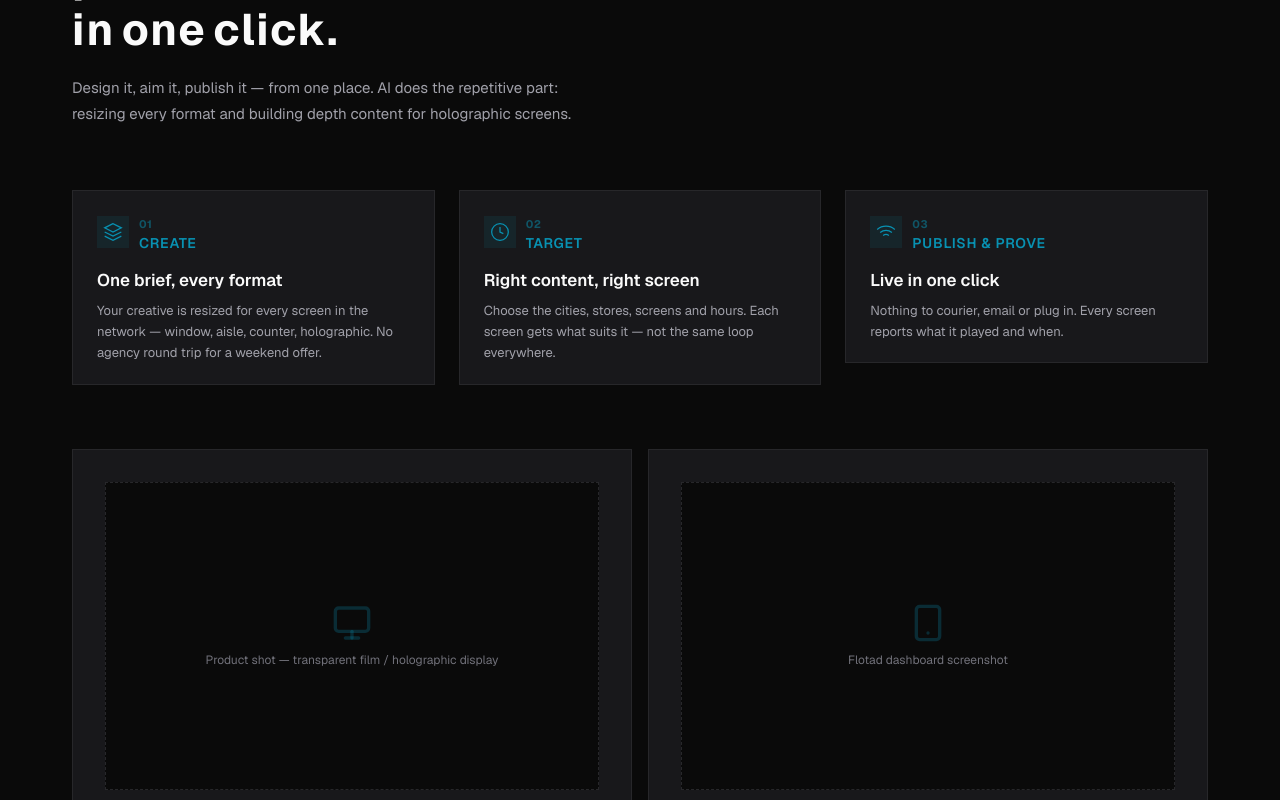
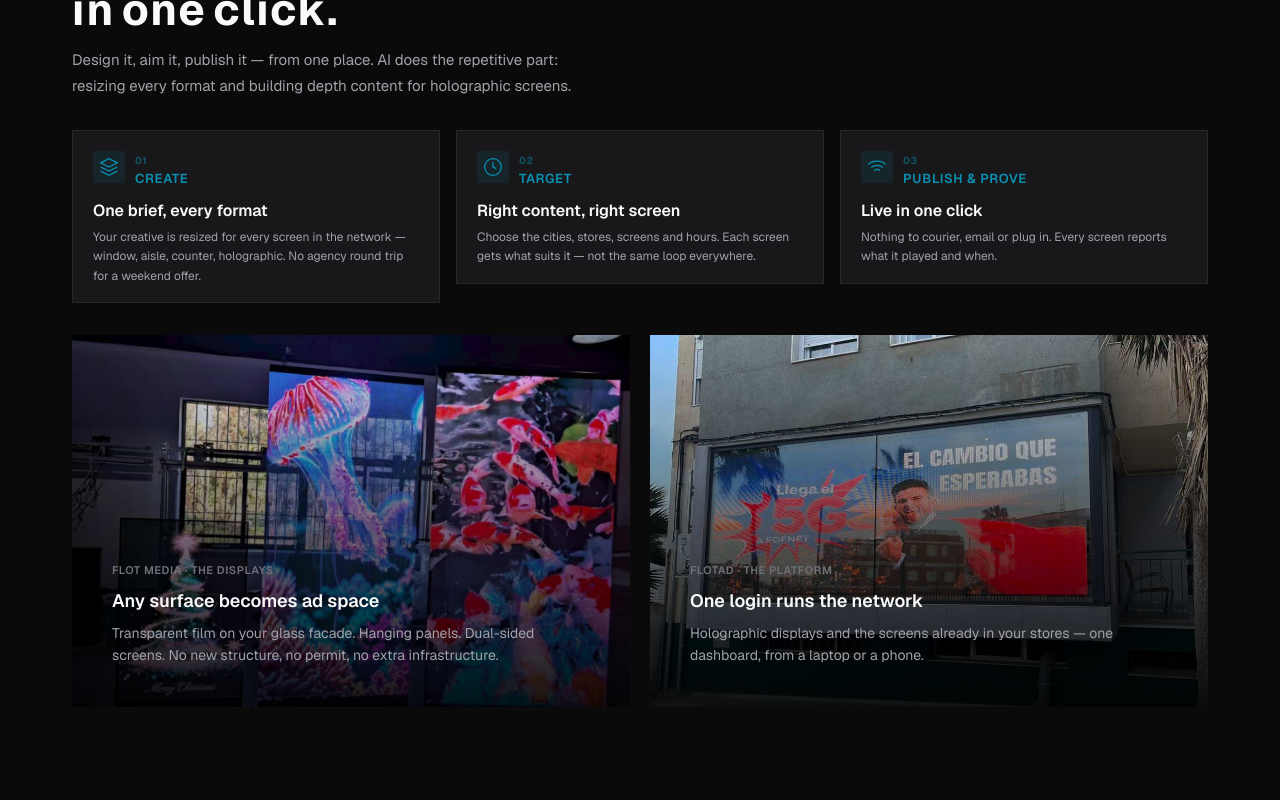
Before and after one commit to bilal-muhammed/Float_media, a Next.js app in the folder floatmedia/: page / in a window 1280 px wide. Shown: the part 980-1780 px from the top of the page. Built offline with nearby package versions, Linux system fonts and the light colour scheme.

Commit message:
included some more images

```diff
--- a/floatmedia/src/app/page.tsx
+++ b/floatmedia/src/app/page.tsx
@@ -128,21 +128,21 @@ export default function LandingPage() {
       </section>
 
       {/* ─── WHAT WE DO ─── */}
-      <section className="relative z-10 bg-[#0a0a0a] pt-12 pb-24 px-6 lg:px-8 max-w-[1200px] mx-auto overflow-hidden">
+      <section className="relative z-10 bg-[#0a0a0a] pt-8 pb-14 px-6 lg:px-8 max-w-[1200px] mx-auto overflow-hidden">
         <Reveal>
-          <p className="section-label mb-4">What we do</p>
+          <p className="section-label mb-3">What we do</p>
         </Reveal>
         <HeadingReveal className="section-title max-w-[700px]" delay={60}>
           Today a campaign moves by pen drive. With Flotad it moves in one click.
         </HeadingReveal>
         <Reveal delay={120}>
-          <p className="section-subtitle mt-5">
+          <p className="section-subtitle mt-3">
             Design it, aim it, publish it — from one place. AI does the repetitive part: resizing every format and building depth content for holographic screens.
           </p>
         </Reveal>
 
         {/* 3 Steps */}
-        <div className="mt-16 grid grid-cols-1 md:grid-cols-3 gap-6">
+        <div className="mt-8 grid grid-cols-1 md:grid-cols-3 gap-4">
           {[
             { num: '01', label: 'Create', title: 'One brief, every format', desc: 'Your creative is resized for every screen in the network — window, aisle, counter, holographic. No agency round trip for a weekend offer.',
               icon: <svg className="h-5 w-5" viewBox="0 0 24 24" fill="none" stroke="currentColor" strokeWidth="1.5"><path d="M12 2L2 7l10 5 10-5-10-5zM2 17l10 5 10-5M2 12l10 5 10-5" /></svg> },
@@ -152,56 +152,56 @@ export default function LandingPage() {
               icon: <svg className="h-5 w-5" viewBox="0 0 24 24" fill="none" stroke="currentColor" strokeWidth="1.5"><path d="M5 12.55a11 11 0 0 1 14.08 0M1.42 9a16 16 0 0 1 21.16 0M8.53 16.11a6 6 0 0 1 6.95 0M12 20h.01" /></svg> },
           ].map((step, i) => (
             <Reveal key={i} delay={i * 100} variant="scale">
-              <div className="group relative border border-[#27272a] bg-[#18181b] px-6 py-5 transition-all duration-500 hover:-translate-y-1 hover:border-[#0891b2]/30 hover:shadow-[0_20px_50px_-15px_rgba(8,145,178,0.15)]">
+              <div className="group relative border border-[#27272a] bg-[#18181b] px-5 py-4 transition-all duration-500 hover:-translate-y-1 hover:border-[#0891b2]/30 hover:shadow-[0_20px_50px_-15px_rgba(8,145,178,0.15)]">
                 <div className="absolute inset-x-0 top-0 h-px bg-gradient-to-r from-transparent via-[#0891b2]/0 to-transparent transition-all duration-500 group-hover:via-[#0891b2]/40" />
-                <div className="flex items-start justify-between mb-4">
+                <div className="flex items-start justify-between mb-3">
                   <div className="flex items-center gap-2.5">
                     <div className="flex h-8 w-8 items-center justify-center bg-[#0891b2]/10 text-[#0891b2] transition-colors group-hover:bg-[#0891b2]/20">
                       {step.icon}
                     </div>
                     <div>
-                      <span className="text-[11px] font-bold tracking-wider uppercase text-[#0891b2]/50">{step.num}</span>
-                      <h3 className="text-[14px] font-semibold uppercase tracking-wider text-[#0891b2] leading-tight">{step.label}</h3>
+                      <span className="text-[10px] font-bold tracking-wider uppercase text-[#0891b2]/50">{step.num}</span>
+                      <h3 className="text-[13px] font-semibold uppercase tracking-wider text-[#0891b2] leading-tight">{step.label}</h3>
                     </div>
                   </div>
                 </div>
-                <h4 className="text-[17px] font-semibold text-[#fafafa] leading-snug">{step.title}</h4>
-                <p className="mt-2 text-[13px] leading-relaxed text-[#a1a1aa]">{step.desc}</p>
+                <h4 className="text-[16px] font-semibold text-[#fafafa] leading-snug">{step.title}</h4>
+                <p className="mt-1.5 text-[12px] leading-relaxed text-[#a1a1aa]">{step.desc}</p>
               </div>
             </Reveal>
           ))}
         </div>
 
         {/* Two feature cards */}
-        <div className="mt-16 grid grid-cols-1 md:grid-cols-2 gap-4">
+        <div className="mt-8 grid grid-cols-1 md:grid-cols-2 gap-5">
           <Reveal variant="left">
-            <div className="group border border-[#27272a] bg-[#18181b] p-5 sm:p-8 transition-all duration-500 hover:-translate-y-1 hover:border-[#0891b2]/30 hover:shadow-[0_20px_50px_-15px_rgba(8,145,178,0.15)]">
-              <div className="aspect-[16/10] border border-dashed border-[#27272a] bg-[#0a0a0a] mb-6 flex items-center justify-center transition-colors group-hover:border-[#0891b2]/20">
-                <div className="text-center">
-                  <Monitor className="h-10 w-10 text-[#0891b2]/25 mx-auto mb-2" />
-                  <p className="text-[12px] text-[#71717a]">Product shot — transparent film / holographic display</p>
+            <div className="group relative overflow-hidden transition-all duration-500 hover:-translate-y-1 hover:shadow-[0_20px_50px_-15px_rgba(8,145,178,0.15)]">
+              <div className="aspect-[3/2] overflow-hidden">
+                <img src="/medias/floatAd_product1.jpg" alt="Transparent film and holographic display" className="w-full h-full object-cover transition-transform duration-700 group-hover:scale-105" />
               </div>
-              </div>
+              <div className="absolute inset-0 bg-gradient-to-t from-black/90 via-black/50 to-transparent" />
+              <div className="absolute bottom-0 left-0 right-0 p-6 sm:p-10">
                 <p className="text-[11px] font-semibold tracking-wider uppercase text-[#71717a]">Flot Media · The Displays</p>
                 <h3 className="text-[18px] font-semibold text-[#fafafa] mt-2">Any surface becomes ad space</h3>
                 <p className="text-[14px] leading-relaxed text-[#a1a1aa] mt-2">
                   Transparent film on your glass facade. Hanging panels. Dual-sided screens. No new structure, no permit, no extra infrastructure.
                 </p>
               </div>
+            </div>
           </Reveal>
           <Reveal variant="right">
-            <div className="group border border-[#27272a] bg-[#18181b] p-5 sm:p-8 transition-all duration-500 hover:-translate-y-1 hover:border-[#0891b2]/30 hover:shadow-[0_20px_50px_-15px_rgba(8,145,178,0.15)]">
-              <div className="aspect-[16/10] border border-dashed border-[#27272a] bg-[#0a0a0a] mb-6 flex items-center justify-center transition-colors group-hover:border-[#0891b2]/20">
-                <div className="text-center">
-                  <Smartphone className="h-10 w-10 text-[#0891b2]/25 mx-auto mb-2" />
-                  <p className="text-[12px] text-[#71717a]">Flotad dashboard screenshot</p>
+            <div className="group relative overflow-hidden transition-all duration-500 hover:-translate-y-1 hover:shadow-[0_20px_50px_-15px_rgba(8,145,178,0.15)]">
+              <div className="aspect-[3/2] overflow-hidden">
+                <img src="/medias/floatAd_product2.jpg" alt="Flotad dashboard" className="w-full h-full object-cover transition-transform duration-700 group-hover:scale-105" />
               </div>
-              </div>
+              <div className="absolute inset-0 bg-gradient-to-t from-black/90 via-black/50 to-transparent" />
+              <div className="absolute bottom-0 left-0 right-0 p-6 sm:p-10">
                 <p className="text-[11px] font-semibold tracking-wider uppercase text-[#71717a]">Flotad · The Platform</p>
                 <h3 className="text-[18px] font-semibold text-[#fafafa] mt-2">One login runs the network</h3>
                 <p className="text-[14px] leading-relaxed text-[#a1a1aa] mt-2">
                   Holographic displays and the screens already in your stores — one dashboard, from a laptop or a phone.
                 </p>
+              </div>
             </div>
           </Reveal>
         </div>
```
Also changed, not shown: floatmedia/public/medias/floatAd_product1.jpg (added), floatmedia/public/medias/floatAd_product2.jpg (added). Lines whose indentation alone changed are shown as unchanged.
